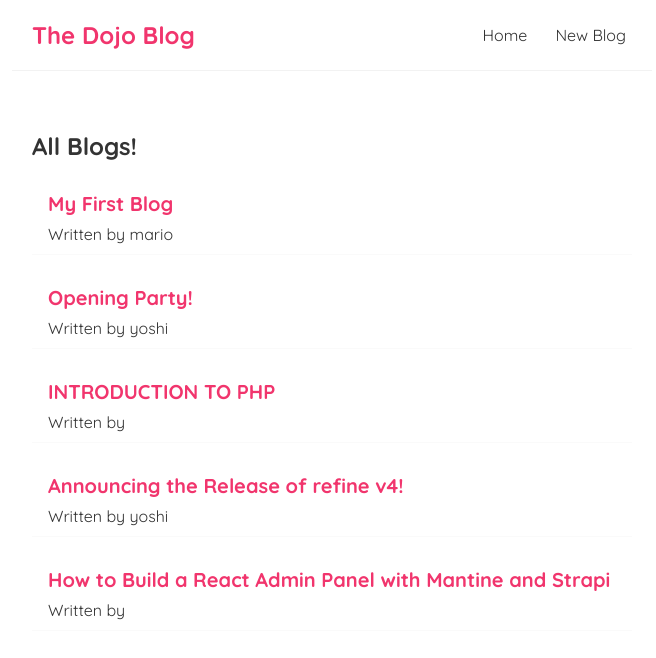
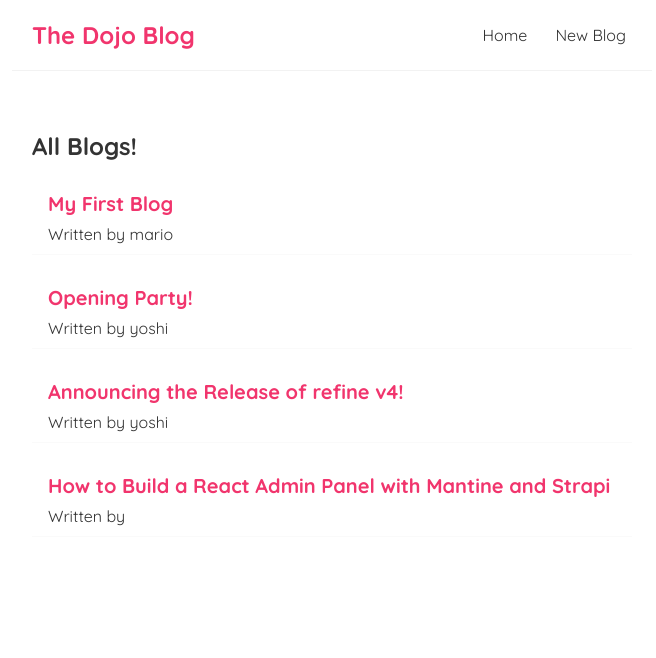
Before and after one commit to lloydobligado/the-dojo-blog, a React (Vite) app: page / in a window 1280 px wide. Shown: the top 658 px of the page, without its empty margins (308-964 px from the left). Built offline with nearby package versions, Linux system fonts and the light colour scheme; data requests are answered from the project's data file.

Commit message:
fixes in delete

```diff
--- a/src/components/blog-details.jsx
+++ b/src/components/blog-details.jsx
@@ -1,9 +1,10 @@
-import { useParams } from 'react-router-dom'
+import { useParams, useHistory } from 'react-router-dom'
 import useFetch from '../hooks/useFetch'
 
 const BlogDetails = () => {
   const { id } = useParams()
   const { data: blog, error, isPending } = useFetch(' http://localhost:8000/blogs/' + id)
+  const history = useHistory()
 
   const handleClick = () => {
     async function deleteBlog(blogId) {
--- a/src/data/db.json
+++ b/src/data/db.json
@@ -13,12 +13,6 @@
       "id": 2
     },
     {
-      "title": "INTRODUCTION TO PHP",
-      "author": "",
-      "body": "We'll be building a simple React Admin Panel with refine and Mantine using Strapi as a backend service.",
-      "id": 3
-    },
-    {
       "title": "Announcing the Release of refine v4!",
       "author": "yoshi",
       "body": "This release includes several new features that are designed to enhance the developer experience.",
```
